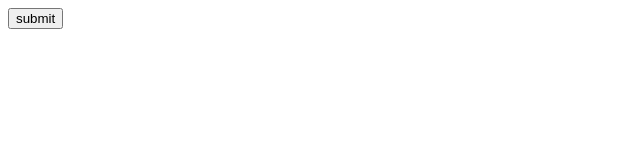
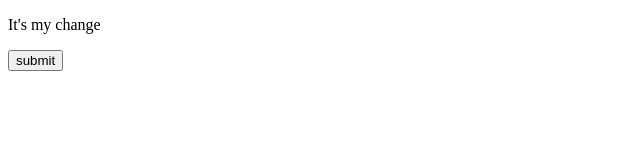
Before and after one commit to msh-ds/git-tourial, a plain HTML site: page index.html in a window 1280 px wide. Shown: the whole page, without its empty margins (0-640 px from the left). Drawn offline with Linux system fonts and the light colour scheme.

Commit message:
its vs code change

```diff
--- a/index.html
+++ b/index.html
@@ -6,6 +6,7 @@
     <title>Document</title>
 </head>
 <body>
+    <p>It's my change</p>
     <button>submit</button>
 </body>
 </html>
```
